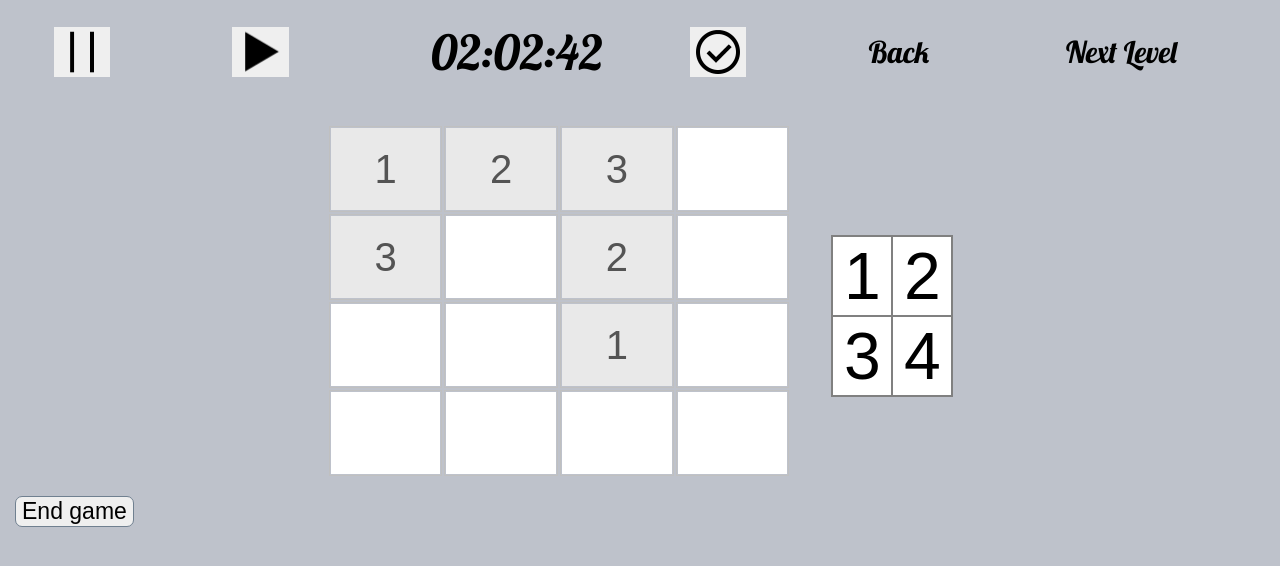
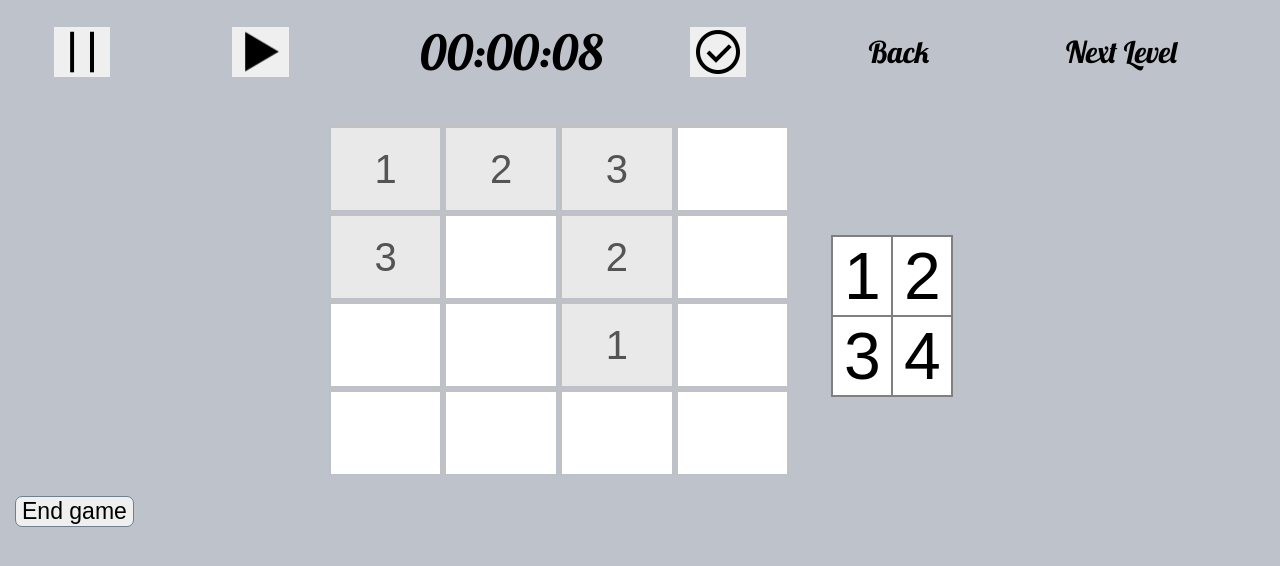
Before and after one commit to OLA-ALYAMANI/Sudoku, a plain HTML site: page index.html in a window 1280 px wide. Both pictures are taken after a click on the button "Let's Start". Drawn offline with Linux system fonts and the light colour scheme.

Commit message:
Time has fix right

```diff
--- a/JS/main.js
+++ b/JS/main.js
@@ -1,10 +1,3 @@
-
-// $("#Go").click(function () {
-//       if (active == false) {
-//             active = true;
-//             start_time();
-//       }
-// })
 
 // show and hide Pags
 // show home page
@@ -16,51 +9,71 @@ $("a").on("click", function () {
 
 // show game page
 $("#Go").on("click", function () {
+      $(".Front_Pag").hide();
       $(".game_Pag").show();
-      $(".Front_Pag").hide();
-      if (active == false) {
-            active = true;
-            start_time();
-      }
+      start_time()
 });
 
-// Track our timer
-var active = false
+
+var timerVar = setInterval(start_time, 1000);
+var totalSeconds = 0
 // the main function
 function start_time() {
-      if (active) {
-            var timer = document.getElementById("Timer").innerHTML;
-            console.log(timer)
-            // split the time use (:) in the array
-            var arr = timer.split(":");
-            // get hour
-            var hour = arr[0]
-            // get minutes
-            var min = arr[1]
-            //  get seconds
-            var sec = arr[2]
+      ++totalSeconds;
+      var hour = Math.floor(totalSeconds / 3600);
+      var minute = Math.floor((totalSeconds - hour * 3600) / 60);
+      var seconds = totalSeconds - (hour * 3600 + minute * 60);
+      if (hour < 10)
+            hour = "0" + hour;
+      if (minute < 10)
+            minute = "0" + minute;
+      if (seconds < 10)
+            seconds = "0" + seconds;
+      document.getElementById("Timer").innerHTML = hour + ":" + minute + ":" + seconds;
+}
 
-            if (sec == 59) {
-                  if (min == 59) {
-                        hour++;
-                        min = 0;
-                        // for the number of hour less then 10
-                        if (hour < 10) hour = "0" + hour;
-                  }
-                  else { min++; }
-                  // for the number of minutes less then 10
-                  if (min < 10) min = "0" + min;
-                  sec = 0;
-            }
-            else {
-                  sec++;
-                  if (sec < 10) sec = "0" + sec;
-            }
-            // update html
-            document.getElementById("Timer").innerHTML = hour + ":" + min + ":" + sec
-            setTimeout(start_time(), 1000)
-      }
-}
+document.getElementById("pause").addEventListener("click", function () {
+      clearInterval(timerVar);
+      delete timerVar;
+})
+
+document.getElementById("play").addEventListener("click", function () {
+      timerVar = setInterval(start_time, 1000);
+})
+// Track our timer
+// var active = false
+// if (active) {
+//       var timer = document.getElementById("Timer").innerHTML;
+//       console.log(timer)
+//       // split the time use (:) in the array
+//       var arr = timer.split(":");
+//       // get hour
+//       var hour = arr[0]
+//       // get minutes
+//       var min = arr[1]
+//       //  get seconds
+//       var sec = arr[2]
+
+//       if (sec == 59) {
+//             if (min == 59) {
+//                   hour++;
+//                   min = 0;
+//                   // for the number of hour less then 10
+//                   if (hour < 10) hour = "0" + hour;
+//             }
+//             else { min++; }
+//             // for the number of minutes less then 10
+//             if (min < 10) min = "0" + min;
+//             sec = 0;
+//       }
+//       else {
+//             sec++;
+//             if (sec < 10) sec = "0" + sec;
+//       }
+//       // update html
+//       document.getElementById("Timer").innerHTML = hour + ":" + min + ":" + sec
+//       // setTimeout(start_time(), 4000)
+// }
 // fuction for change states - if click play or pause
 // function changeState() {
 //       if (active == false) {
@@ -75,6 +88,8 @@ function start_time() {
 //             document.getElementsByID("#pause").innerHTML = "Pause"
 //       }
 // }
+
+
 
 
 
--- a/index.html
+++ b/index.html
@@ -45,7 +45,8 @@
             <nav id="continer">
                 <button id="pause"></button>
                 <button id="play"></button>
-                <span id="Timer">00:00:00</span>
+                <!-- <div id ="stop_timer" onclick="clearInterval(timerVar)">Stop time</div> -->
+                <span id="Timer"></span>
                 <button id="checks"></button>
                 <a id="Back" href="index.html">Back</a>
                 <a id="Next" href="Next_Level.html">Next Level</a>
```
